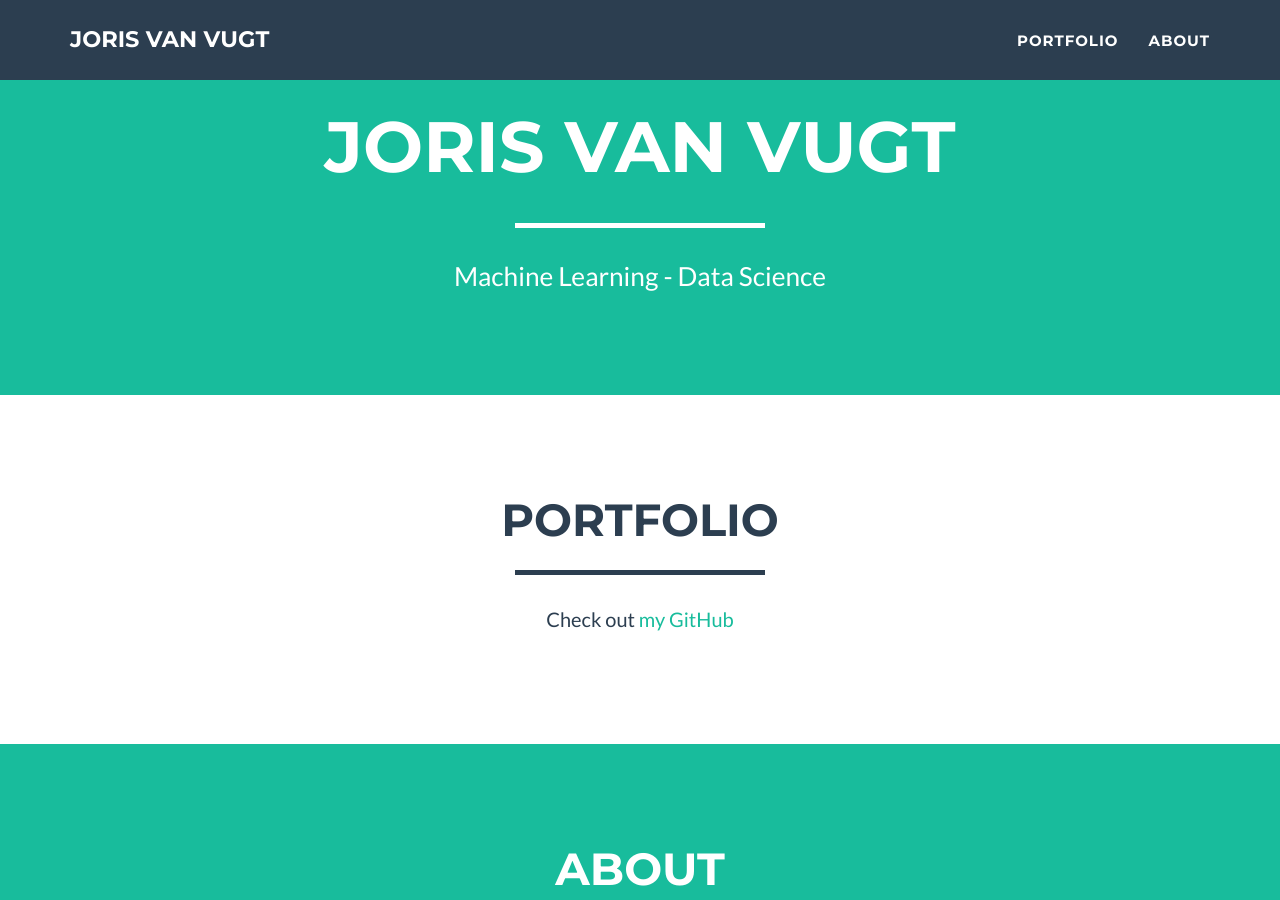
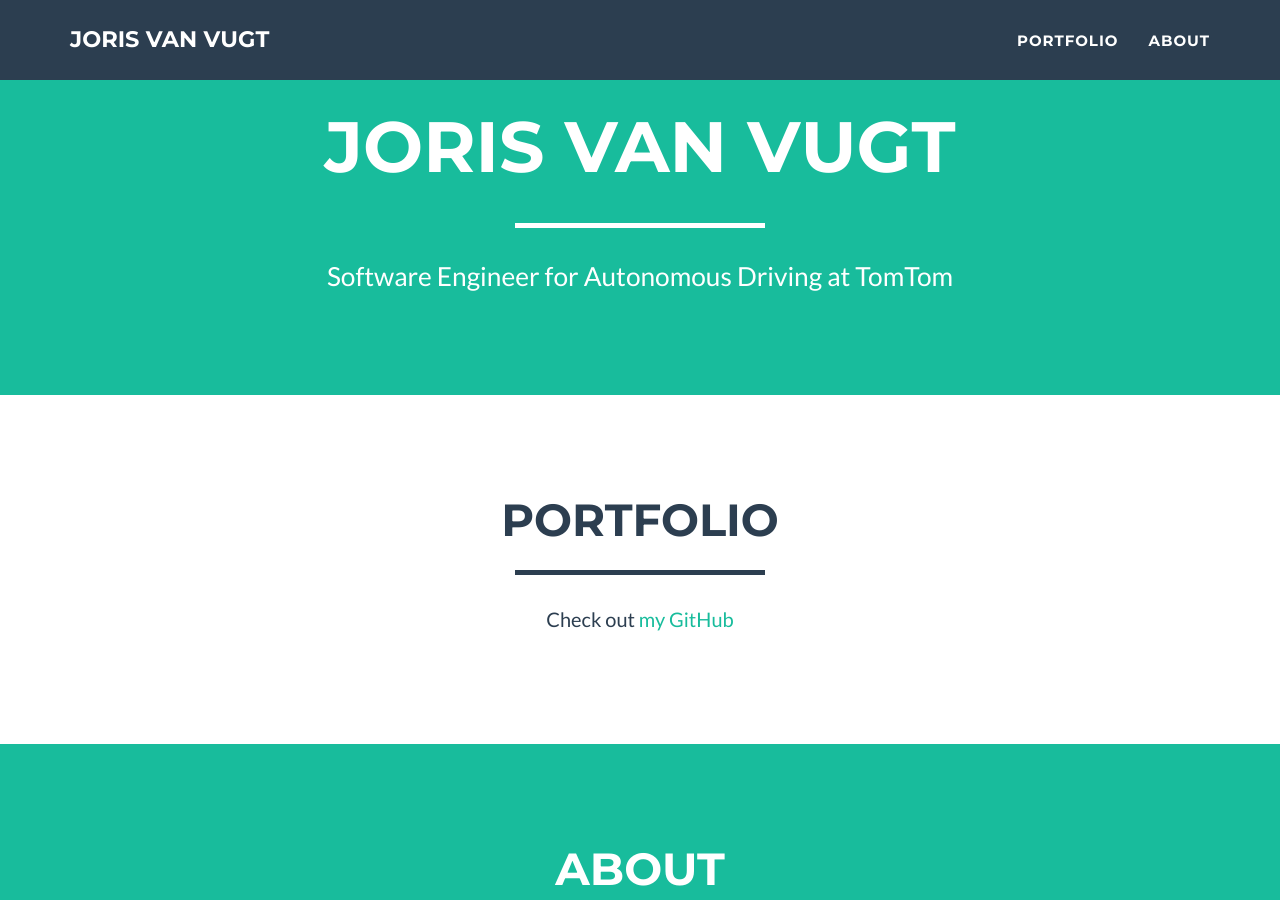
Before and after one commit to jvanvugt/jvanvugt.github.io, a Jekyll site: the page built from index.html, in a window 1280 px wide and 900 px high, scrolled down 443 px. Built offline with Jekyll 4.4.1, drawn with Linux system fonts in a browser that asks for light colours.

Commit message:
Update _config.yml

```diff
--- a/_config.yml
+++ b/_config.yml
@@ -4,7 +4,7 @@ email: mail@jorisvanvugt.com
 url: https://jorisvanvugt.com
 description: "Personal website of Joris van Vugt"
 keywords: "data, science, machine, learning, programming, artificial, intelligence"
-skills: "Machine Learning - Data Science"
+skills: "Software Engineer for Autonomous Driving at TomTom"
 meta_author: van Vugt, Joris
 
 # Google webmaster tools
```
